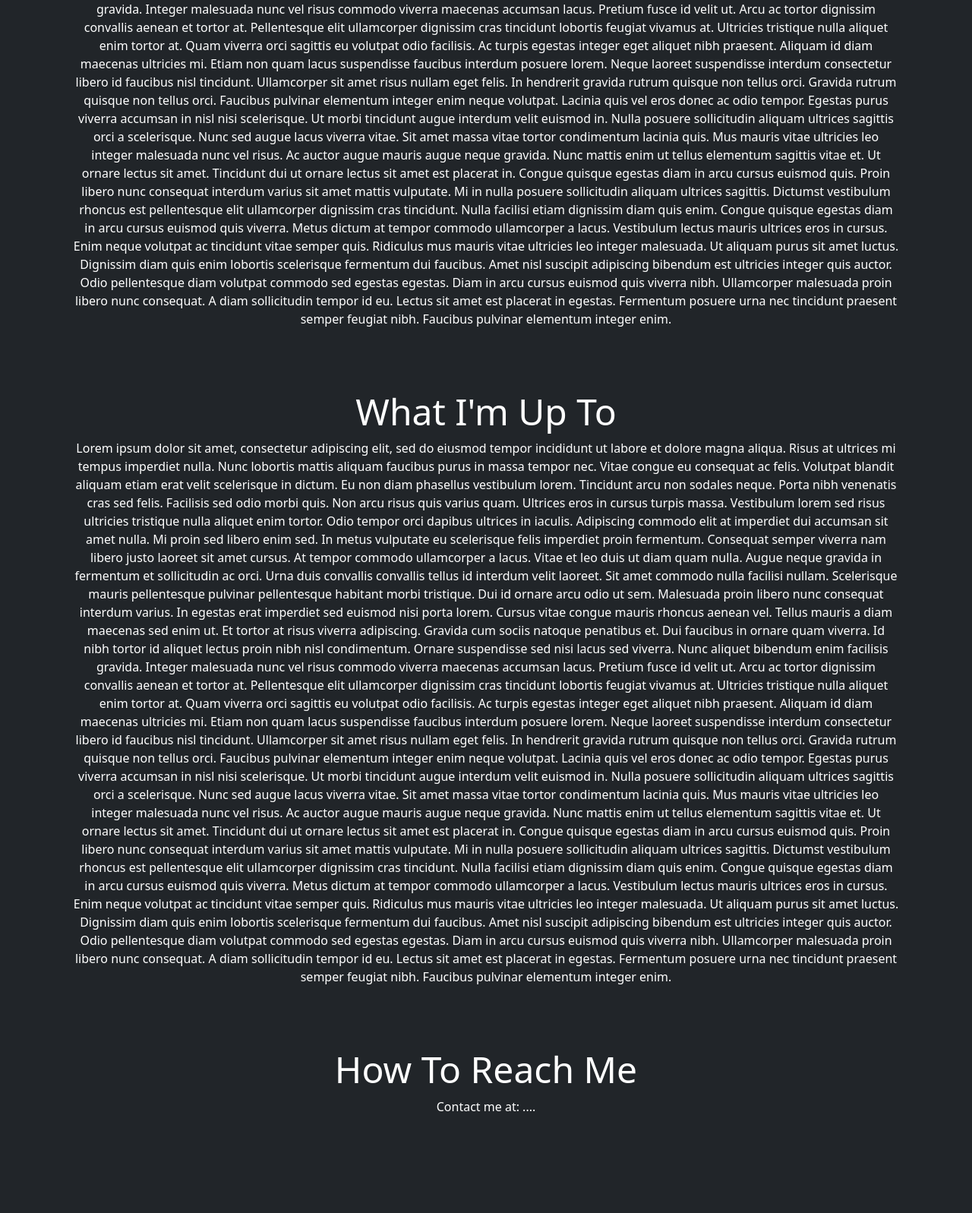
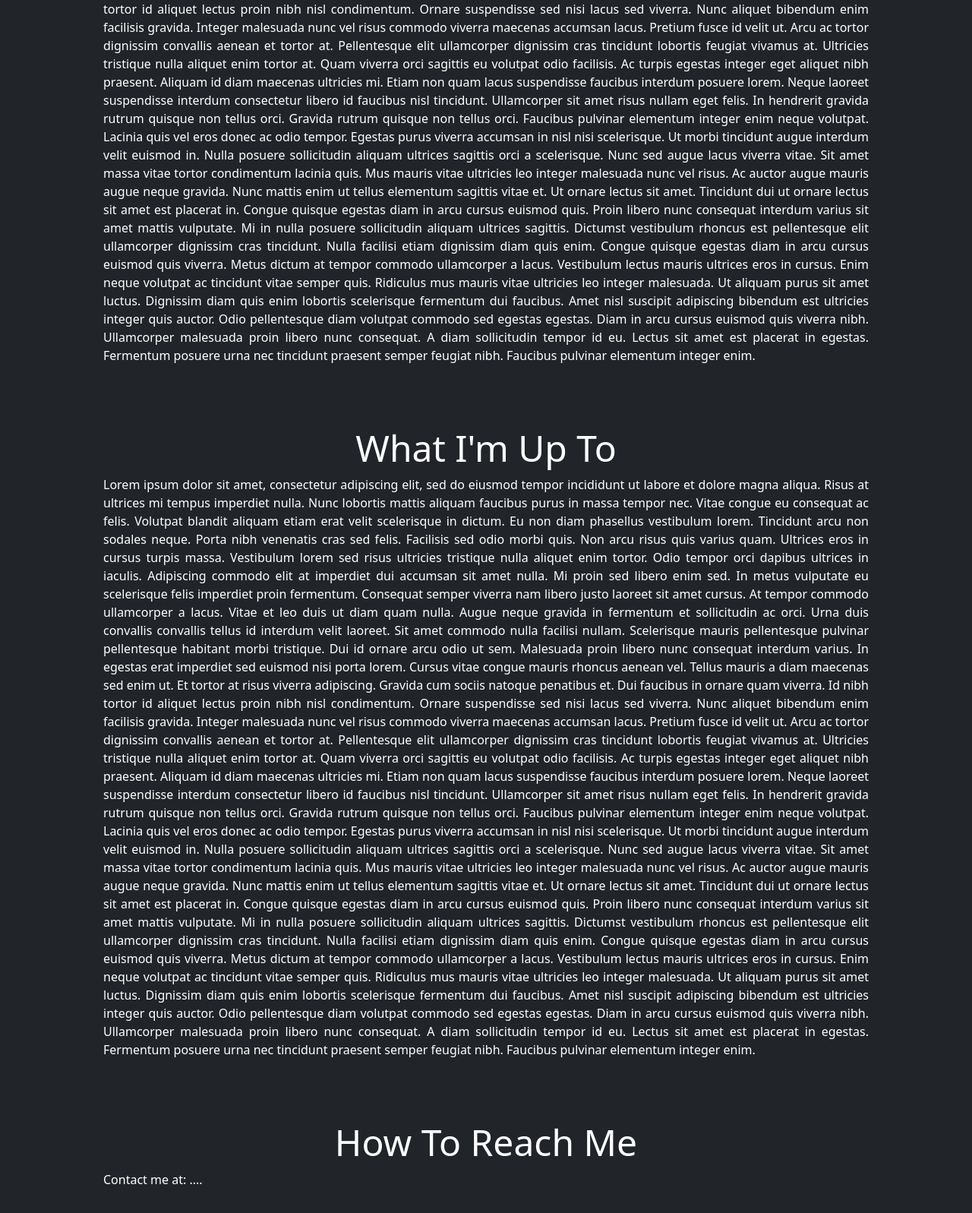
Before and after one commit to yismailuofa/youssefismail.github.io, a plain HTML site: page index.html in a window 1280 px wide. Shown: the part 1145-2742 px from the top of the page at 76% size. Before the commit the page ends 2646 px from the top, so only its background shows below. Drawn offline with nearby package versions, Linux system fonts and the light colour scheme; some packages are replaced by stand-ins of ours; a script that the page names is missing.

Commit message:
text centered, potential nav fix. still slow

```diff
--- a/index.html
+++ b/index.html
@@ -41,9 +41,9 @@ TODO
     </style>
 </head>
 <html lang="en">
-    <body class="d-flex h-100 text-center text-white bg-dark"></body>
-        <div class="cover-container d-flex w-100 h-100 p-3 mx-auto flex-column pt-0" style="max-width: 70rem;">
-            <nav class="navbar navbar-expand-lg navbar-dark fixed-top bg-dark mb-0 border-bottom">
+    <body class="d-flex h-100 text-center text-white bg-dark">
+        <div class="cover-container d-flex w-100 h-100 p-3 mx-auto flex-column pt-0" style="max-width: 65rem;">
+            <nav class="navbar navbar-expand-lg navbar-dark fixed-top bg-dark mb-0 border-bottom" style="right:8%; left: 8%;">
                 <div class="container-fluid">
                     <a class="navbar-brand align-items-top pb-0 d-flex" href="index.html">
                         <img src="static/laptop.png" alt="" class="d-inline-block align-top" width="26" height="26">
@@ -62,7 +62,7 @@ TODO
                     </div>
                 </div>
             </nav>
-            <main>
+            <main style="right:10%; left: 10%;">
                 <div style="padding-top: 12rem;">
                     <h1 class="display-1" style="animation-name: pulse; animation-duration: 4s; animation-iteration-count: infinite;">Hi there!</h1>
                     <p class="lead"> I'm Youssef, and I like to build meaningful software. Take a look around and get to know me.</p>
@@ -70,7 +70,7 @@ TODO
                 </div>
 
                 <span id="whoiam"><h1 class="display-5" style="padding-top: 65px;">Who I Am</h1></span>
-                <p>
+                <p style="max-width: 80vw; text-align: justify;" class="mx-auto">
                     Lorem ipsum dolor sit amet, consectetur adipiscing elit, sed do eiusmod tempor incididunt ut labore et dolore magna aliqua. Risus at ultrices mi tempus imperdiet nulla. Nunc lobortis mattis aliquam faucibus purus in massa tempor nec. Vitae congue eu consequat ac felis. Volutpat blandit aliquam etiam erat velit scelerisque in dictum. Eu non diam phasellus vestibulum lorem. Tincidunt arcu non sodales neque. Porta nibh venenatis cras sed felis. Facilisis sed odio morbi quis. Non arcu risus quis varius quam. Ultrices eros in cursus turpis massa. Vestibulum lorem sed risus ultricies tristique nulla aliquet enim tortor. Odio tempor orci dapibus ultrices in iaculis. Adipiscing commodo elit at imperdiet dui accumsan sit amet nulla. Mi proin sed libero enim sed. In metus vulputate eu scelerisque felis imperdiet proin fermentum. Consequat semper viverra nam libero justo laoreet sit amet cursus.
 
                     At tempor commodo ullamcorper a lacus. Vitae et leo duis ut diam quam nulla. Augue neque gravida in fermentum et sollicitudin ac orci. Urna duis convallis convallis tellus id interdum velit laoreet. Sit amet commodo nulla facilisi nullam. Scelerisque mauris pellentesque pulvinar pellentesque habitant morbi tristique. Dui id ornare arcu odio ut sem. Malesuada proin libero nunc consequat interdum varius. In egestas erat imperdiet sed euismod nisi porta lorem. Cursus vitae congue mauris rhoncus aenean vel. Tellus mauris a diam maecenas sed enim ut. Et tortor at risus viverra adipiscing. Gravida cum sociis natoque penatibus et. Dui faucibus in ornare quam viverra. Id nibh tortor id aliquet lectus proin nibh nisl condimentum. Ornare suspendisse sed nisi lacus sed viverra. Nunc aliquet bibendum enim facilisis gravida. Integer malesuada nunc vel risus commodo viverra maecenas accumsan lacus. Pretium fusce id velit ut.
@@ -83,7 +83,7 @@ TODO
                 </p>
 
                 <span id="whatupto"><h1 class="display-5" style="padding-top: 65px;">What I'm Up To</h1></span>
-                <p>
+                <p style="max-width: 80vw; text-align: justify;" class="mx-auto">
                     Lorem ipsum dolor sit amet, consectetur adipiscing elit, sed do eiusmod tempor incididunt ut labore et dolore magna aliqua. Risus at ultrices mi tempus imperdiet nulla. Nunc lobortis mattis aliquam faucibus purus in massa tempor nec. Vitae congue eu consequat ac felis. Volutpat blandit aliquam etiam erat velit scelerisque in dictum. Eu non diam phasellus vestibulum lorem. Tincidunt arcu non sodales neque. Porta nibh venenatis cras sed felis. Facilisis sed odio morbi quis. Non arcu risus quis varius quam. Ultrices eros in cursus turpis massa. Vestibulum lorem sed risus ultricies tristique nulla aliquet enim tortor. Odio tempor orci dapibus ultrices in iaculis. Adipiscing commodo elit at imperdiet dui accumsan sit amet nulla. Mi proin sed libero enim sed. In metus vulputate eu scelerisque felis imperdiet proin fermentum. Consequat semper viverra nam libero justo laoreet sit amet cursus.
 
                     At tempor commodo ullamcorper a lacus. Vitae et leo duis ut diam quam nulla. Augue neque gravida in fermentum et sollicitudin ac orci. Urna duis convallis convallis tellus id interdum velit laoreet. Sit amet commodo nulla facilisi nullam. Scelerisque mauris pellentesque pulvinar pellentesque habitant morbi tristique. Dui id ornare arcu odio ut sem. Malesuada proin libero nunc consequat interdum varius. In egestas erat imperdiet sed euismod nisi porta lorem. Cursus vitae congue mauris rhoncus aenean vel. Tellus mauris a diam maecenas sed enim ut. Et tortor at risus viverra adipiscing. Gravida cum sociis natoque penatibus et. Dui faucibus in ornare quam viverra. Id nibh tortor id aliquet lectus proin nibh nisl condimentum. Ornare suspendisse sed nisi lacus sed viverra. Nunc aliquet bibendum enim facilisis gravida. Integer malesuada nunc vel risus commodo viverra maecenas accumsan lacus. Pretium fusce id velit ut.
@@ -96,7 +96,7 @@ TODO
                 </p>
 
                 <span id="howtoreach"><h1 class="display-5" style="padding-top: 65px;">How To Reach Me</h1></span>
-                <p>
+                <p style="max-width: 80vw; text-align: justify;" class="mx-auto">
                     Contact me at: ....
                 </p>
 
@@ -104,17 +104,19 @@ TODO
             </main>
         </div>
     </body>
-    <!-- Bootstrap JS bundle -->
+    <!-- Extra JS -->
     <script src="https://cdn.jsdelivr.net/npm/bootstrap@5.0.0-beta1/dist/js/bootstrap.bundle.min.js" integrity="sha384-ygbV9kiqUc6oa4msXn9868pTtWMgiQaeYH7/t7LECLbyPA2x65Kgf80OJFdroafW" crossorigin="anonymous"></script>
     <script src="https://cdn.jsdelivr.net/gh/cferdinandi/smooth-scroll@15/dist/smooth-scroll.polyfills.min.js"></script>
+    <script src="https://code.jquery.com/jquery-3.5.1.min.js" integrity="sha256-9/aliU8dGd2tb6OSsuzixeV4y/faTqgFtohetphbbj0=" crossorigin="anonymous"></script>
     <script>
+        // SS
         var scroll = new SmoothScroll('a[href*="#"]', {
             speed: 700,
             speedAsDuration: true
         });
-        //responsive nav close
-        // $('.navbar-collapse a').click(function(){
-        //     $(".navbar-collapse").collapse('hide');
-        // });
+        // responsive nav close
+        $('.navbar-collapse a').click(function(){
+            $(".navbar-collapse").collapse('hide');
+        });
     </script>
 </html>
```
